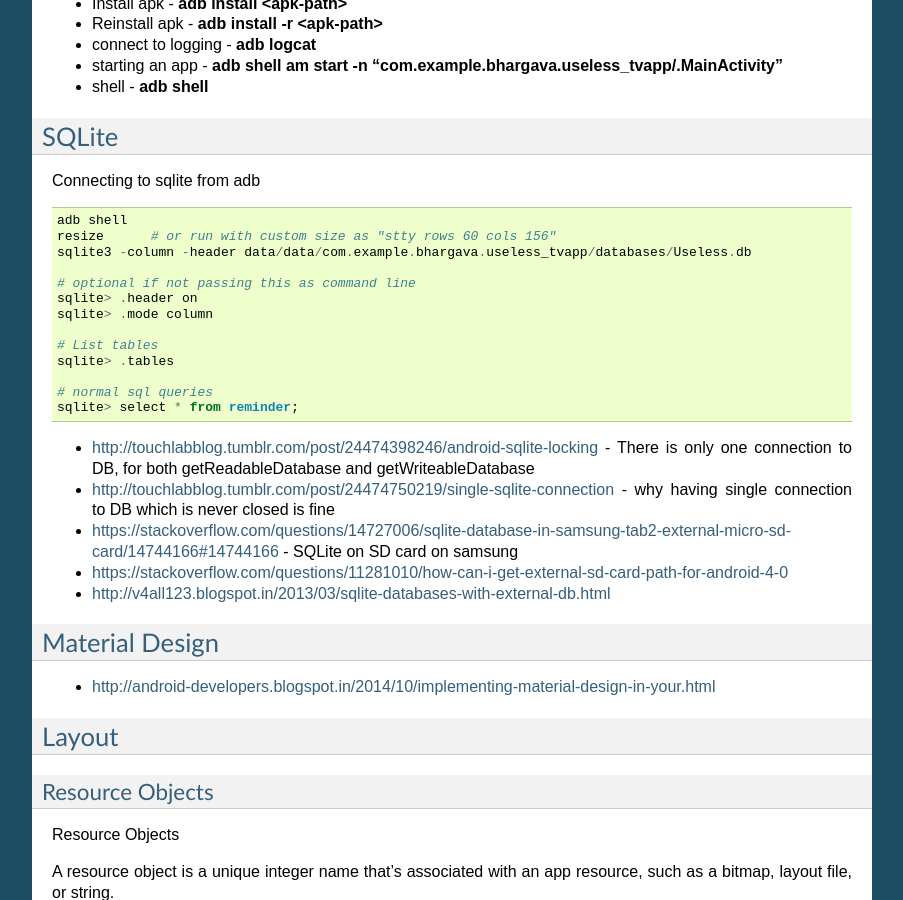
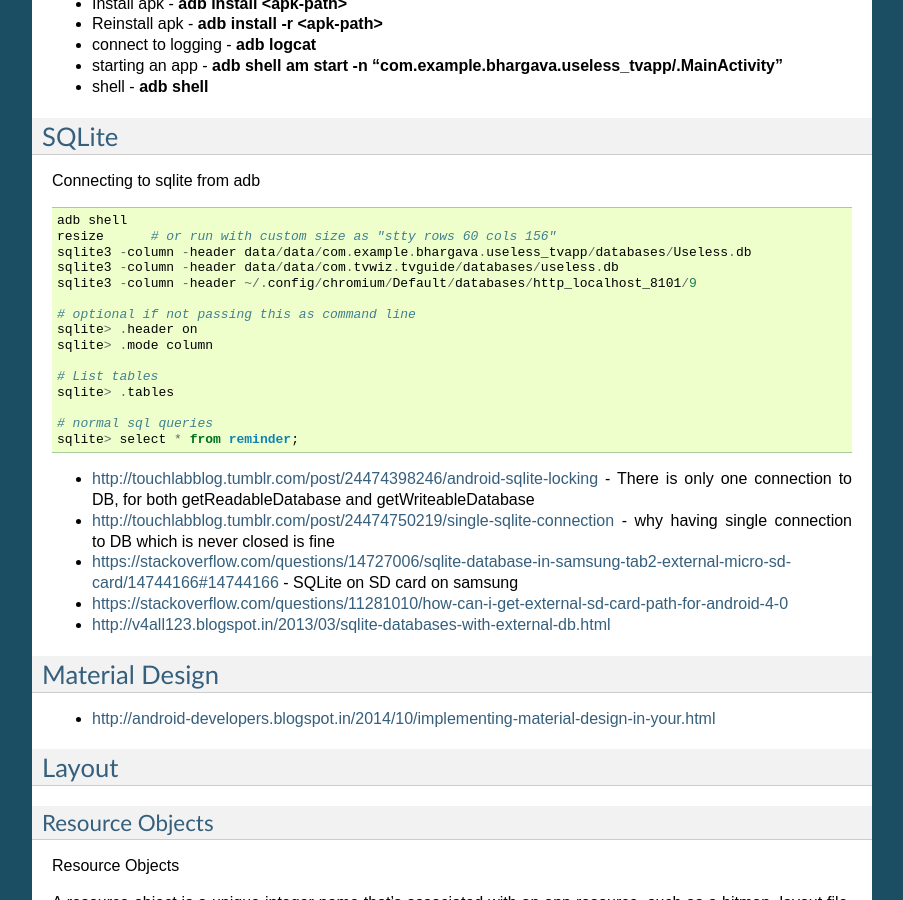
Before and after one commit to bhargavakumark/Notes, a Sphinx documentation site: the page built from source/android.rst, in a window 1280 px wide and 900 px high, scrolled down 1152 px. Shown: the whole window, without its empty margins (198-1101 px from the left). Built offline with Sphinx 7.4.7, drawn with Linux system fonts in a browser that asks for light colours.

```diff
--- a/source/android.rst
+++ b/source/android.rst
@@ -42,6 +42,8 @@
     adb shell
     resize      # or run with custom size as "stty rows 60 cols 156"
     sqlite3 -column -header data/data/com.example.bhargava.useless_tvapp/databases/Useless.db
+    sqlite3 -column -header data/data/com.tvwiz.tvguide/databases/useless.db
+    sqlite3 -column -header ~/.config/chromium/Default/databases/http_localhost_8101/9
 
     # optional if not passing this as command line
     sqlite> .header on
```
